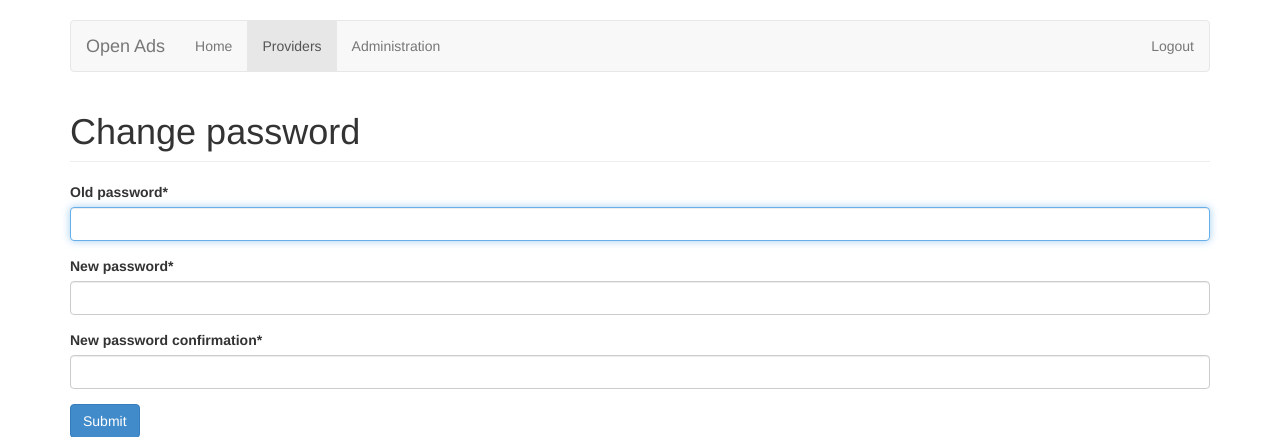
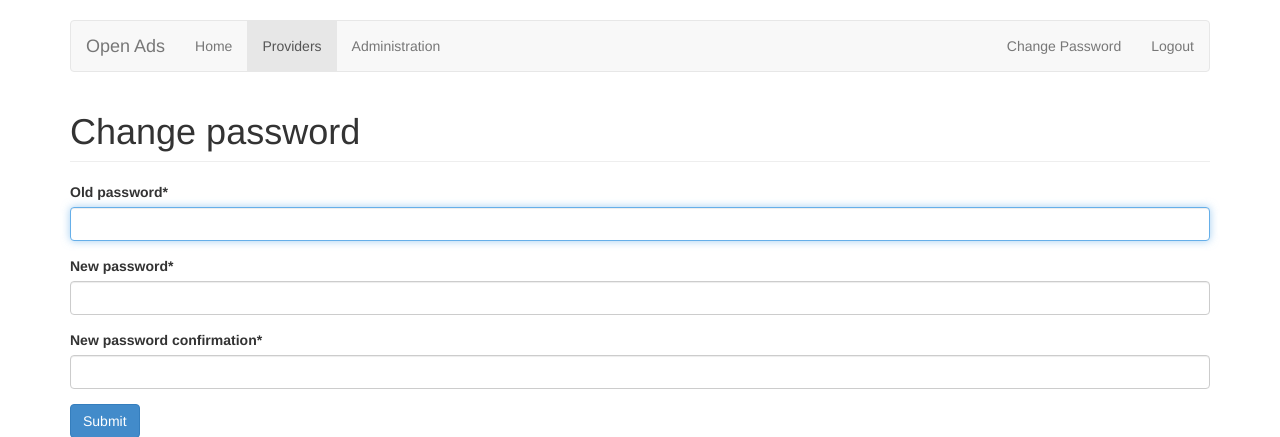
Before and after one commit to OpenAds/OpenAds, a Django app: page /accounts/change_password/ in a window 1280 px wide. Shown: the top 437 px of the page. Run offline with Django 3.2, Linux system fonts and the light colour scheme; the visitor is signed in with stand-in values (Sample User, id 1); some libraries are stand-ins or nearby versions.

Commit message:
Added a link to change password

```diff
--- a/templates/base.html
+++ b/templates/base.html
@@ -29,6 +29,7 @@
           </ul>
           <ul class="nav navbar-nav navbar-right">
             {% if request.user.is_authenticated %}
+              <li><a href="{% url 'accounts:change_password' %}">Change Password</a></li>
               <li><a href="{% url 'accounts:logout' %}">Logout</a></li>
             {% else %}
               <li><a href="{% url 'accounts:login' %}">Login</a></li>
```
